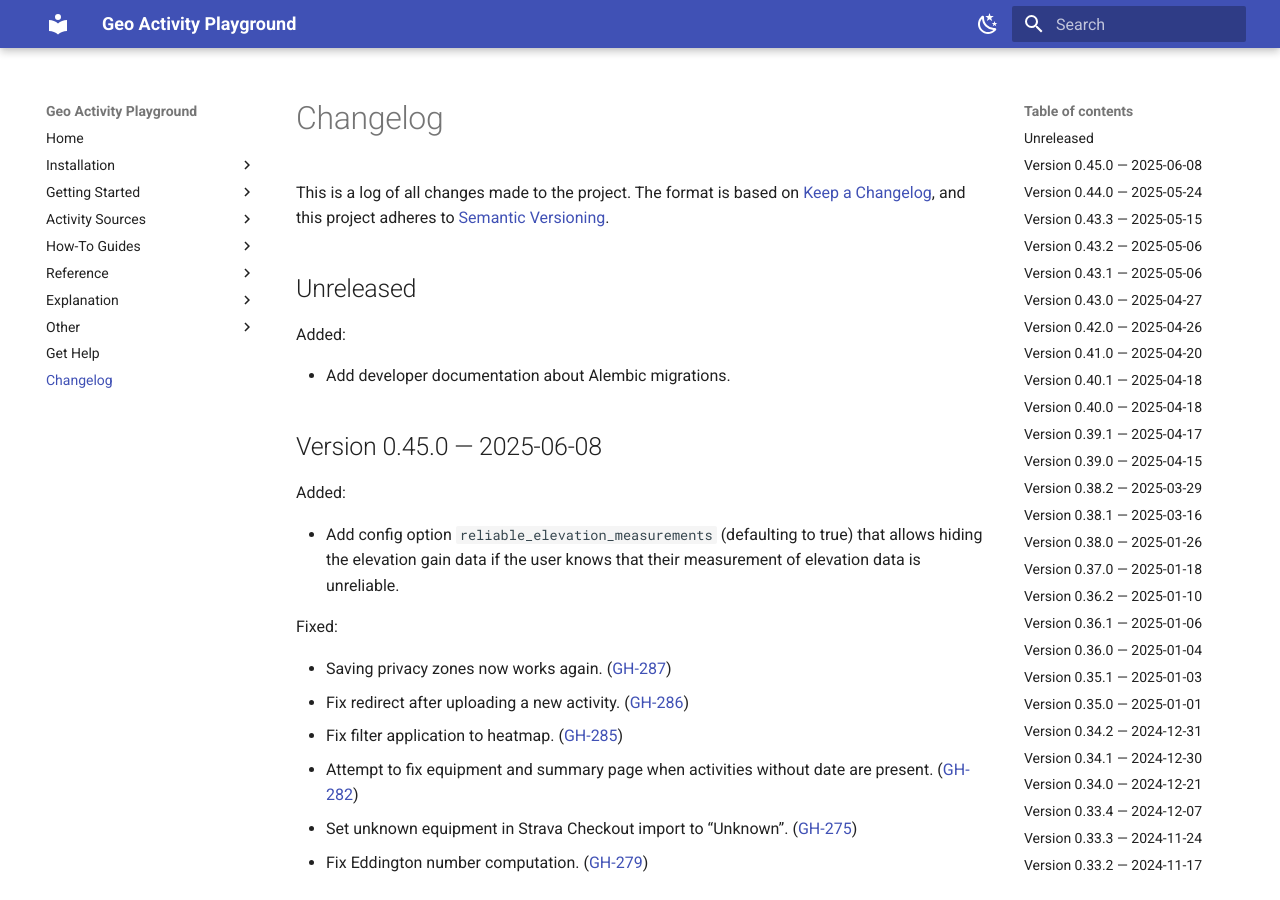
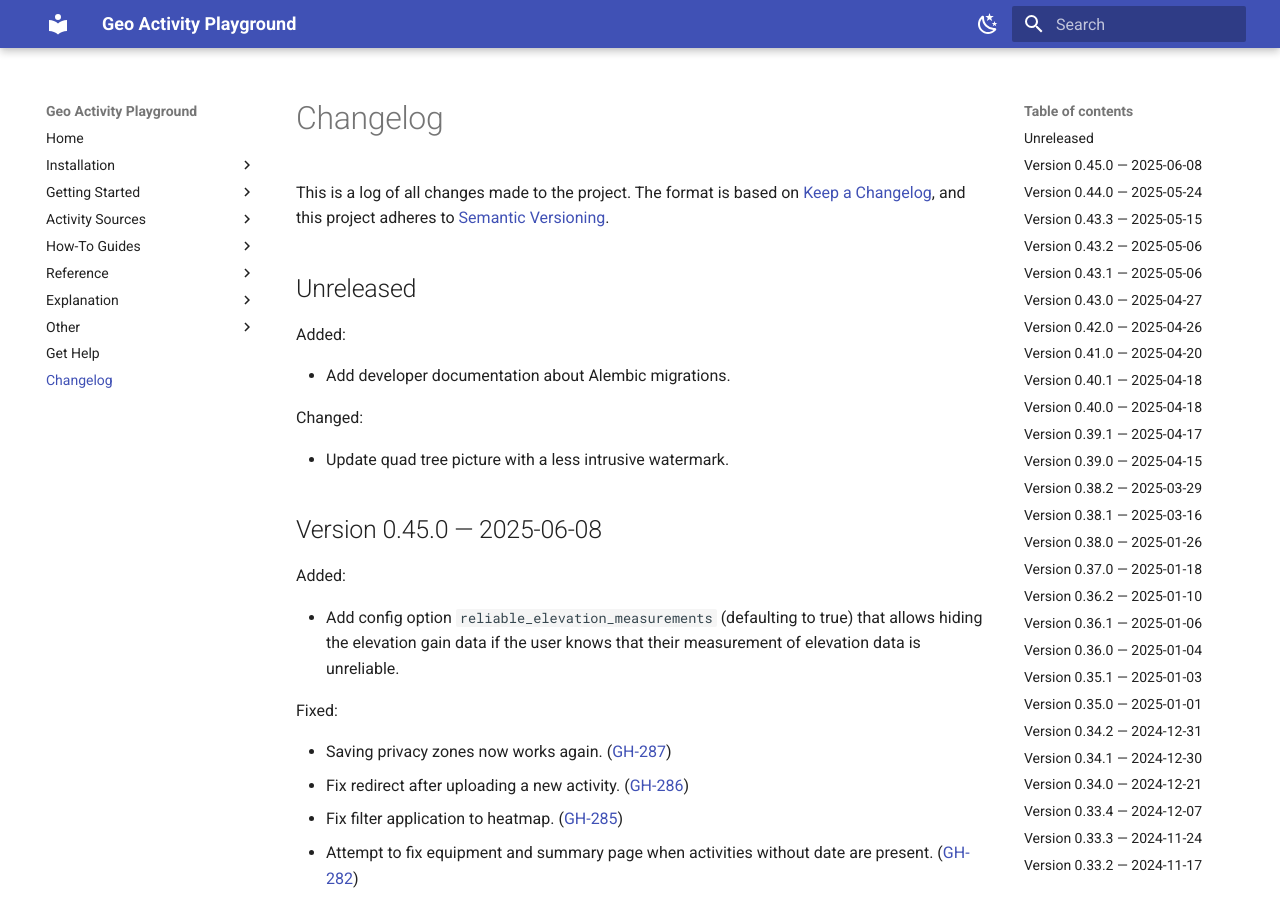
Before and after one commit to martin-ueding/geo-activity-playground, an MkDocs documentation site: the page built from docs/changelog.md, in a window 1280 px wide and 900 px high. Built offline with MkDocs 1.6.1 and Material for MkDocs 9.7.7, drawn with Linux system fonts in a browser that asks for light colours.

Commit message:
Update quad tree picture with a less intrusive watermark

```diff
--- a/docs/changelog.md
+++ b/docs/changelog.md
@@ -20,6 +20,10 @@
 Added:
 
 - Add developer documentation about Alembic migrations.
+
+Changed:
+
+- Update quad tree picture with a less intrusive watermark.
 
 ## Version 0.45.0 — 2025-06-08
 
```
Also changed, not shown: docs/images/quad-tree.jpg.
